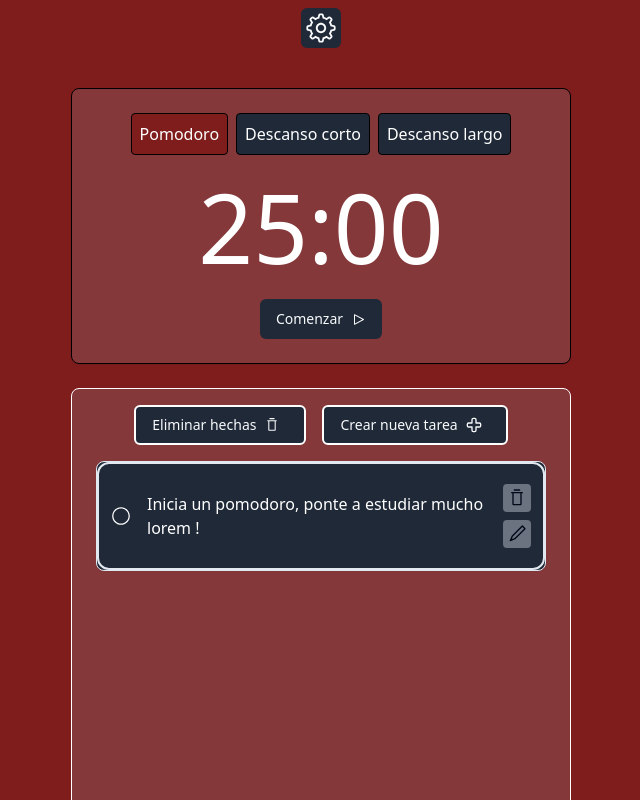
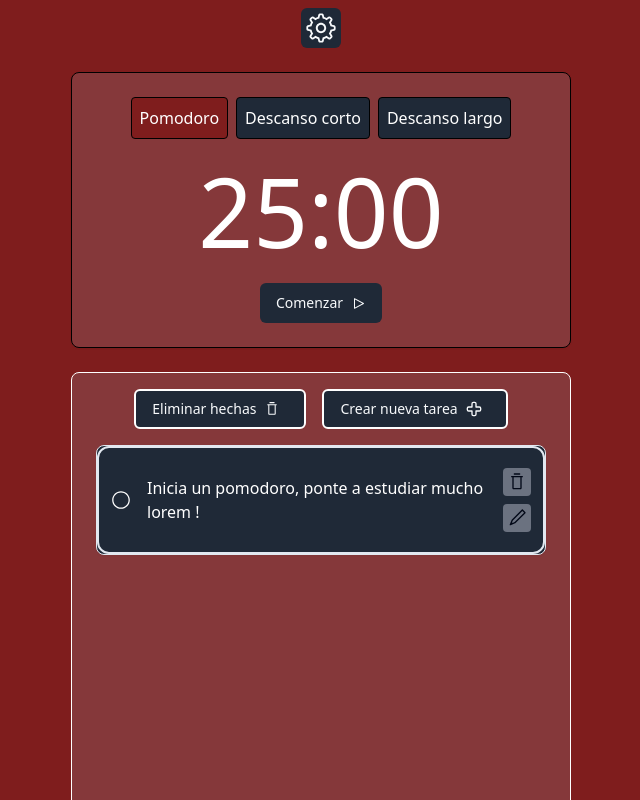
Before and after one commit to Quide1/pomodoro-app, a React (Vite) app: page / in a window 1280 px wide. Shown: the top 800 px of the page, without its empty margins (319-959 px from the left). Built offline with nearby package versions, Linux system fonts and the light colour scheme.

Commit message:
Change padding

```diff
--- a/src/components/HomeHeader.tsx
+++ b/src/components/HomeHeader.tsx
@@ -18,7 +18,7 @@ import { useTheme } from "@/hooks/useTheme";
 function HomeHeader() {
   const {currentBackground} = useTheme()
   return (
-    <header className={`w-full ${currentBackground} border-1 flex items-center h-[7vh] p-2 text-4xl justify-center`}>
+    <header className={`w-full ${currentBackground} border-1 flex items-center h-[7vh] p-2 text-4xl justify-center mb-0`}>
       <Dialog>
         <DialogTrigger asChild>
           <Button aria-label="Abrir configuracion" variant="default"  className="border-white bg-gray-800 " size={"icon"}>
--- a/src/components/HomeMain.tsx
+++ b/src/components/HomeMain.tsx
@@ -7,7 +7,7 @@ import QuestionsSection from "./QuestionsSection";
 function HomeMain() {
   const { currentBackground } = useTheme();
   return (
-    <main className={`p-4 ${currentBackground} flex flex-col items-center overflow-hidden p-0 mt-0`}>
+    <main className={`p-4 ${currentBackground} flex flex-col items-center overflow-hidden p-0 mt-0 pt-0`}>
       <section className="min-h-[93vh]  w-full flex flex-col items-center">
         <Timer />
         <Tasks />
```
